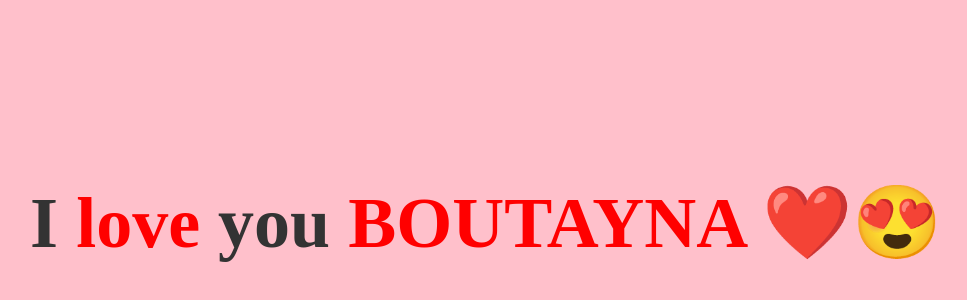
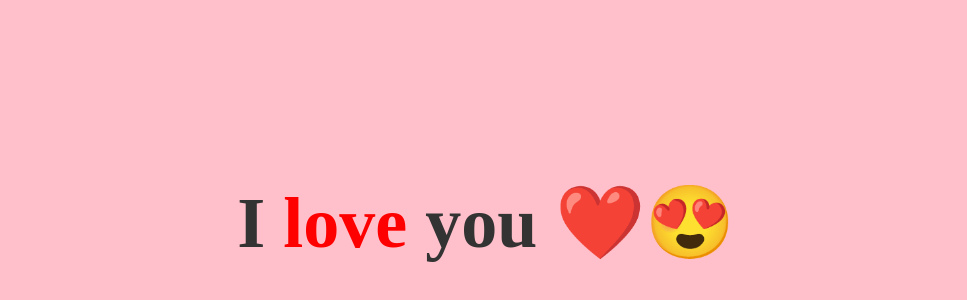
Before and after one commit to YassineRoummani2001/love, a plain HTML site: page index.html in a window 1280 px wide. Shown: the part 12-312 px from the top of the page, without its empty margins (154-1121 px from the left). Drawn offline with Linux system fonts and the light colour scheme.

Commit message:
Update index.html

```diff
--- a/index.html
+++ b/index.html
@@ -11,7 +11,7 @@
 <body>
     <div class="container">
         <div class="love">
-            <h2>I <span>love</span> you <span>BOUTAYNA</span> ❤️😍</h2>
+            <h2>I <span>love</span> you <span></span> ❤️😍</h2>
             <!-- <a id="no" href="no.html">No</a>
             <a id="yes" href="yes.html">Yes</a> -->
         </div>
```
